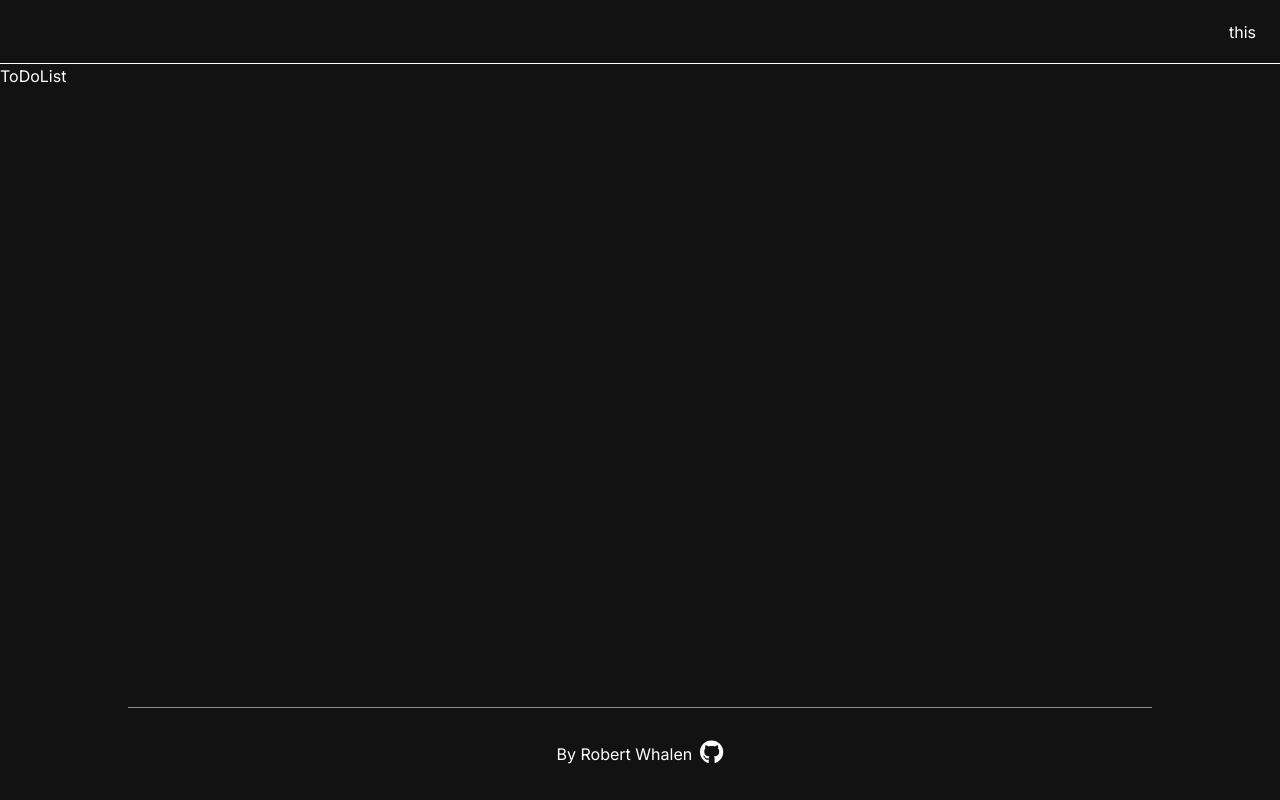
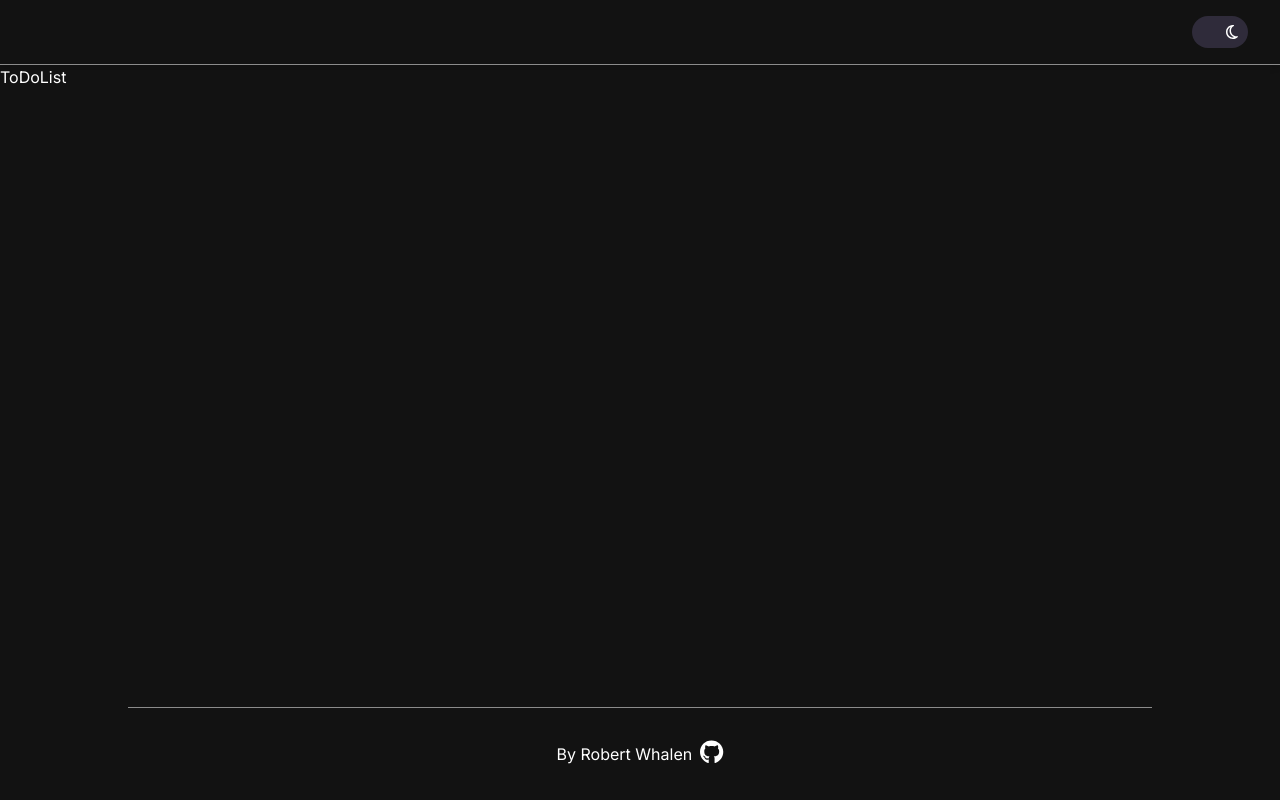
Before and after one commit to R-Whalen/Redux-ToDo, a Next.js app: page / in a window 1280 px wide. Built offline with nearby package versions, Linux system fonts and the light colour scheme.

Commit message:
complete header

```diff
--- a/src/app/components/Header.tsx
+++ b/src/app/components/Header.tsx
@@ -1,22 +1,11 @@
 'use-client';
 
-import classNames from "classnames";
+import ToggleTheme from "./ToggleTheme";
 
 const TopBar = () => {
-    const styling = classNames(
-        'flex',
-        'justify-end',
-        'items-center',
-        'border-b-1',
-        'border-color-blue-500',
-        'h-16',
-        'p-6'
-    );
 
-    return <header className={styling}>
-        <button>
-            this
-        </button>
+    return <header className='flex justify-end items-center border-b-1 border-b-dark-600 shadow-md h-32 md:h-16 p-8'>
+        <ToggleTheme />
     </header>
 }
 
```
